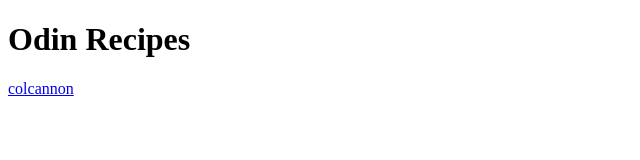
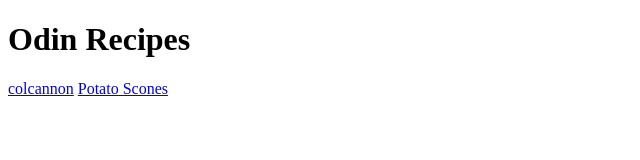
Before and after one commit to dylanmc77/odin-recipes, a plain HTML site: page index.html in a window 1280 px wide. Shown: the whole page, without its empty margins (0-640 px from the left). Drawn offline with Linux system fonts and the light colour scheme.

Commit message:
add link to Potato Scones page

```diff
--- a/index.html
+++ b/index.html
@@ -10,5 +10,6 @@
     <h1>Odin Recipes</h1>
 
     <a href="recipes/colcannon.html">colcannon</a>
+    <a href="recipes/Potato-Scones.html">Potato Scones</a>
 </body>
 </html>
```
